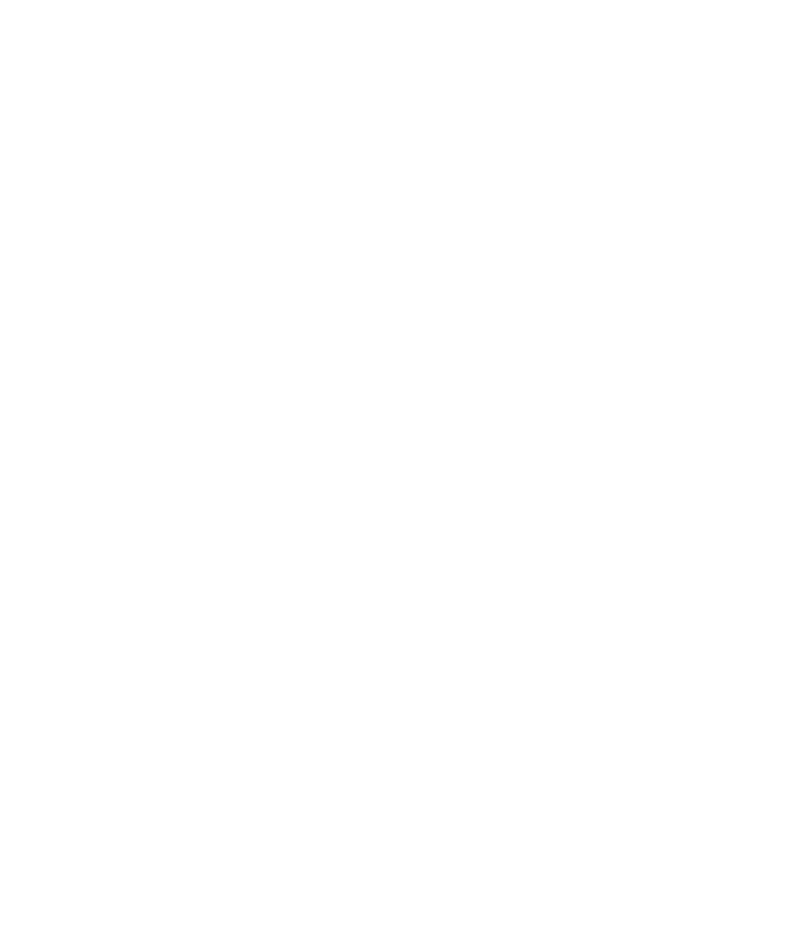
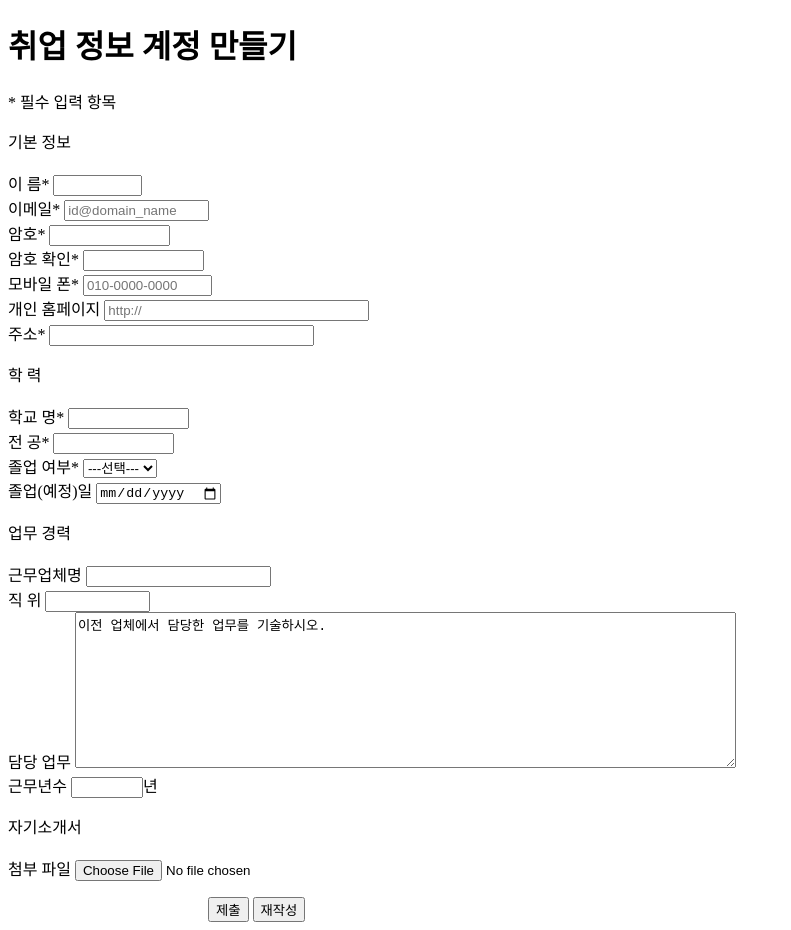
Before and after one commit to Kyuyeon-Kim0/web_2023, a plain HTML site: page register.html in a window 1280 px wide. Shown: the whole page, without its empty margins (0-791 px from the left). Before the commit the page ends 800 px from the top, so only its background shows below. Drawn offline with Linux system fonts and the light colour scheme.

```diff
--- a/register.html
+++ b/register.html
@@ -2,9 +2,48 @@
 <html lang="en">
 <head>
     <meta charset="UTF-8">
-    <title>Title</title>
+    <title>회원가입</title>
+    <style>
+       #submit_button {margin-left: 200px;}
+    </style>
 </head>
 <body>
+<h1>취업 정보 계정 만들기</h1>
+<p>* 필수 입력 항목</p>
 
+<form name="register" method="post">
+    <p>기본 정보<br><br>
+        <label>이 름* <input type="text" name="name" id="name" size="8"></label><br>
+        <label>이메일* <input type="email" name="email" id="email" size="15" placeholder="id@domain_name"></label><br>
+        <label>암호* <input type="password" name="pwd" id="pwd" size="12"></label><br>
+        <label>암호 확인* <input type="password" name="re_pwd" id="re_pwd" size="12"></label><br>
+        <label>모바일 폰* <input type="tel" name="phone" id="phone" size="13" placeholder="010-0000-0000"></label><br>
+        <label>개인 홈페이지 <input type="text" name="website" id="website" size="30" placeholder="http://"></label><br>
+        <label>주소* <input type="text" name="address" id="address" size="30"></label><br></p>
+
+    <p>학 력<br><br>
+        <label>학교 명* <input type="text" name="school" id="school" size="12"></label><br>
+        <label>전 공* <input type="text" name="major" id="major" size="12"></label><br>
+        <label>졸업 여부*
+            <select name="graduation" id="graduation">
+                <option value="" selected>---선택---</option>
+                <option value="졸업예정">졸업예정</option>
+                <option value="졸업">졸업</option>
+            </select></label><br>
+        <label>졸업(예정)일 <input type="date" name="graduation_date" id="graduation_date"></label><br></p>
+
+    <p>업무 경력<br><br>
+        <label>근무업체명 <input type="text" name="company" id="company" size="20"></label><br>
+        <label>직 위 <input type="text" name="position" id="position" size="10"></label><br>
+        <label>담당 업무 <textarea name="business" id="business" cols="80" rows="10">이전 업체에서 담당한 업무를 기술하시오.</textarea></label><br>
+        <label>근무년수 <input type="number" name="work_years" id="work_years" min="0" max="10" step="0.5">년</label><br></p>
+
+    <p>자기소개서<br><br>
+        <label>첨부 파일 <input type="file" name="resumeFile" id="resumeFile"></label><br></p>
+
+    <input type="submit" value="제출" id="submit_button">
+    <input type="reset" value="재작성">
+
+</form>
 </body>
 </html>
```
Also changed, not shown: login.html (+10 -1 lines).
